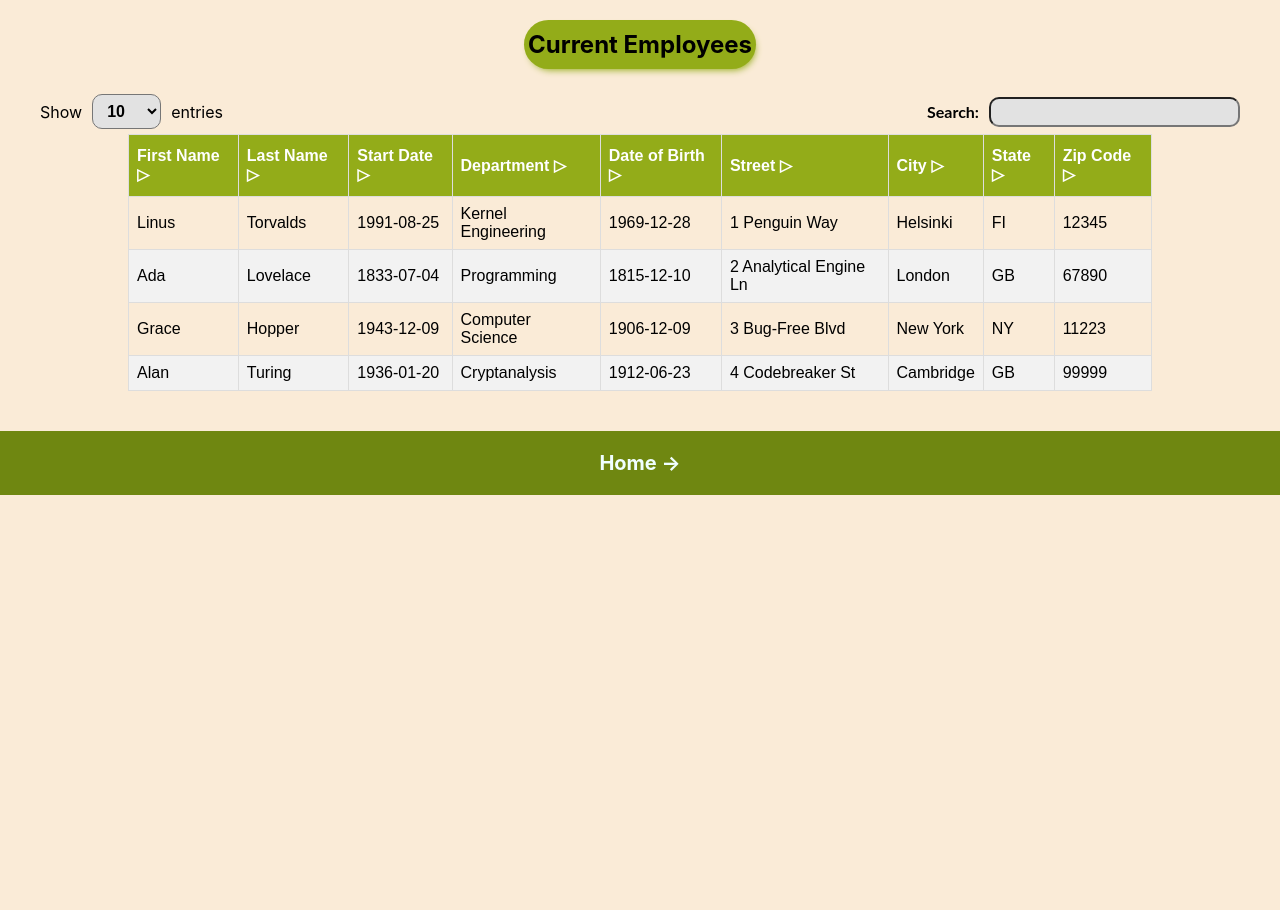
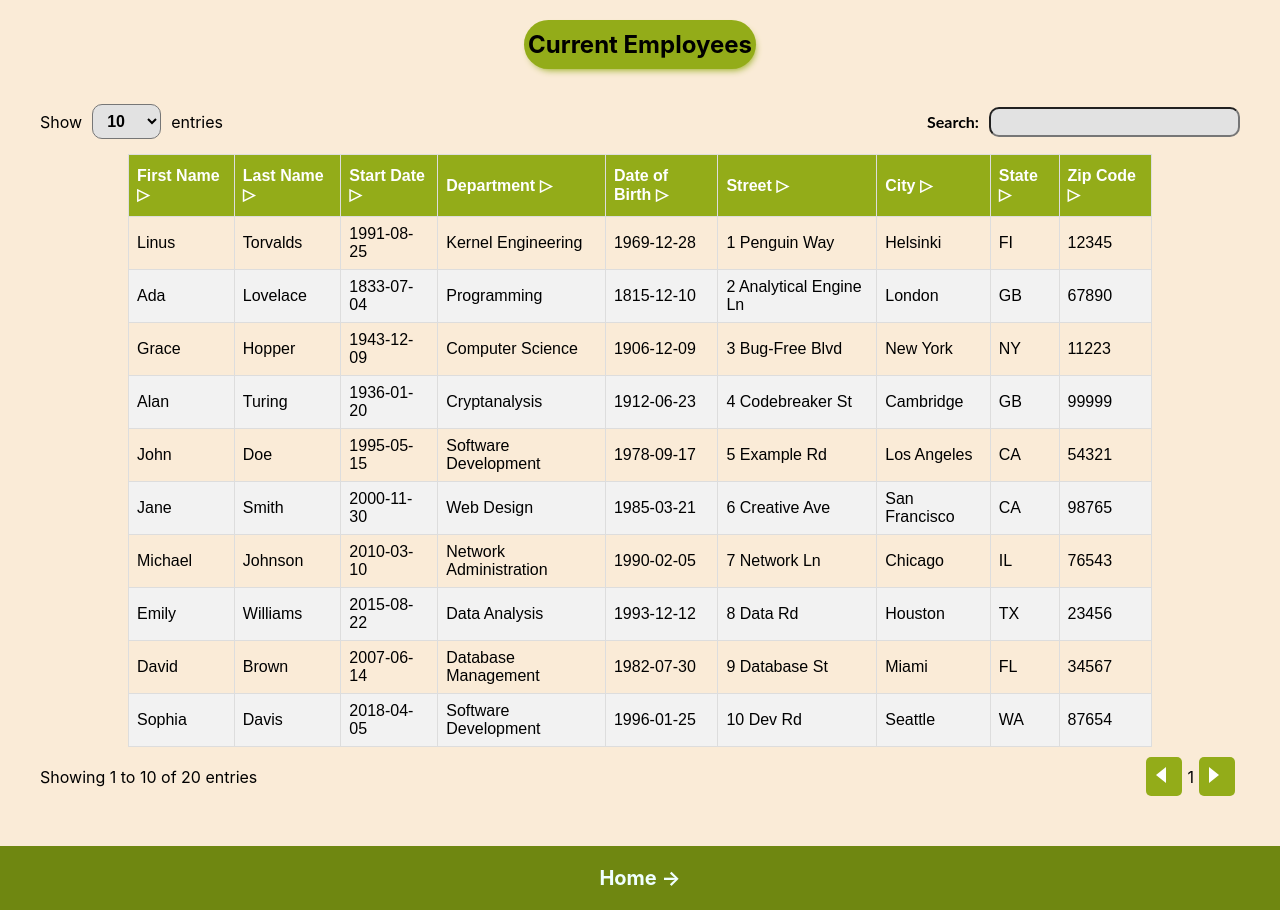
Before and after one commit to Foxy-WhiteTrack/P14_OC_Wealth-Health, a React (Create React App) app: page /employees in a window 1280 px wide. Before the commit the page ends 800 px from the top, so only its background shows below. Built offline with nearby package versions, Linux system fonts and the light colour scheme; the HTML template or start-up script is replaced by a standard one.

Commit message:
Pagination mise en place et fonctionnelle

```diff
--- a/src/components/EmployeeTable/EmployeeTable.css
+++ b/src/components/EmployeeTable/EmployeeTable.css
@@ -26,3 +26,7 @@
     background-color: #93ac19;
     color: white;
 }
+
+.table th:hover {
+    background-color: #6f8711;
+}
--- a/src/components/FilterZone/FilterZone.css
+++ b/src/components/FilterZone/FilterZone.css
@@ -2,5 +2,5 @@
     display: flex;
     justify-content: space-between;
     align-items: center;
-    padding: 0 40px;
+    padding: 10px 40px;
 }
--- /dev/null
+++ b/src/components/Pagination/Pagination.css
@@ -0,0 +1,17 @@
+.pagination button {
+    background-color: #93ac19;
+    fill: white;
+    padding: 10px;
+    border: none;
+    border-radius: 5px;
+    margin: 0 5px;
+}
+
+.pagination button:hover {
+    background-color: #6f8711;
+    fill: white;
+    padding: 10px;
+    border: none;
+    border-radius: 5px;
+    margin: 0 5px;
+}
--- /dev/null
+++ b/src/components/Pagination/Pagination.jsx
@@ -0,0 +1,39 @@
+import React from 'react';
+import './Pagination.css';
+
+export default function Pagination({ totalItems, itemsPerPage, currentPage, onPageChange }) {
+    // nbr total de pages
+    const totalPages = Math.ceil(totalItems / itemsPerPage);
+
+    // navigation (vers la page préc.)
+    const goToPreviousPage = () => {
+        if (currentPage > 1) {
+            onPageChange(currentPage - 1);
+        }
+    };
+
+    // navigation (vers la page suiv.)
+    const goToNextPage = () => {
+        if (currentPage < totalPages) {
+            onPageChange(currentPage + 1);
+        }
+    };
+
+    return (
+        <div className="pagination">
+            <button onClick={goToPreviousPage} disabled={currentPage === 1}>
+                <svg width="16" height="16" xmlns="http://www.w3.org/2000/svg">
+                    <path d="M10 0 L0 8 L10 16"></path>
+                </svg>
+            </button>
+            <span>
+                {currentPage}
+            </span>
+            <button onClick={goToNextPage} disabled={currentPage === totalPages}>
+                <svg width="16" height="16" xmlns="http://www.w3.org/2000/svg">
+                    <path d="M0 0 L10 8 L0 16"></path>
+                </svg>
+            </button>
+        </div>
+    );
+}
--- a/src/datas/employeeMock.js
+++ b/src/datas/employeeMock.js
@@ -43,5 +43,182 @@ const employeeMock = [
         state: 'GB',
         zipCode: '99999',
     },
-]
+    {
+        firstName: 'John',
+        lastName: 'Doe',
+        startDate: '1995-05-15',
+        department: 'Software Development',
+        dateOfBirth: '1978-09-17',
+        street: '5 Example Rd',
+        city: 'Los Angeles',
+        state: 'CA',
+        zipCode: '54321',
+    },
+    {
+        firstName: 'Jane',
+        lastName: 'Smith',
+        startDate: '2000-11-30',
+        department: 'Web Design',
+        dateOfBirth: '1985-03-21',
+        street: '6 Creative Ave',
+        city: 'San Francisco',
+        state: 'CA',
+        zipCode: '98765',
+    },
+    {
+        firstName: 'Michael',
+        lastName: 'Johnson',
+        startDate: '2010-03-10',
+        department: 'Network Administration',
+        dateOfBirth: '1990-02-05',
+        street: '7 Network Ln',
+        city: 'Chicago',
+        state: 'IL',
+        zipCode: '76543',
+    },
+    {
+        firstName: 'Emily',
+        lastName: 'Williams',
+        startDate: '2015-08-22',
+        department: 'Data Analysis',
+        dateOfBirth: '1993-12-12',
+        street: '8 Data Rd',
+        city: 'Houston',
+        state: 'TX',
+        zipCode: '23456',
+    },
+    {
+        firstName: 'David',
+        lastName: 'Brown',
+        startDate: '2007-06-14',
+        department: 'Database Management',
+        dateOfBirth: '1982-07-30',
+        street: '9 Database St',
+        city: 'Miami',
+        state: 'FL',
+        zipCode: '34567',
+    },
+    {
+        firstName: 'Sophia',
+        lastName: 'Davis',
+        startDate: '2018-04-05',
+        department: 'Software Development',
+        dateOfBirth: '1996-01-25',
+        street: '10 Dev Rd',
+        city: 'Seattle',
+        state: 'WA',
+        zipCode: '87654',
+    },
+    {
+        firstName: 'William',
+        lastName: 'Miller',
+        startDate: '2004-02-28',
+        department: 'Security Analysis',
+        dateOfBirth: '1980-09-03',
+        street: '11 Security Ln',
+        city: 'Dallas',
+        state: 'TX',
+        zipCode: '45678',
+    },
+    {
+        firstName: 'Olivia',
+        lastName: 'Smith',
+        startDate: '2012-11-17',
+        department: 'Network Engineering',
+        dateOfBirth: '1991-05-14',
+        street: '12 Network Rd',
+        city: 'Phoenix',
+        state: 'AZ',
+        zipCode: '56789',
+    },
+    {
+        firstName: 'Ethan',
+        lastName: 'Brown',
+        startDate: '2009-09-08',
+        department: 'System Administration',
+        dateOfBirth: '1984-03-28',
+        street: '13 System St',
+        city: 'Denver',
+        state: 'CO',
+        zipCode: '67890',
+    },
+    {
+        firstName: 'Mia',
+        lastName: 'Davis',
+        startDate: '2016-07-03',
+        department: 'Data Science',
+        dateOfBirth: '1994-08-18',
+        street: '14 Data Rd',
+        city: 'Atlanta',
+        state: 'GA',
+        zipCode: '78901',
+    },
+    {
+        firstName: 'James',
+        lastName: 'Johnson',
+        startDate: '2008-12-12',
+        department: 'Programming',
+        dateOfBirth: '1983-11-10',
+        street: '15 Code Rd',
+        city: 'Austin',
+        state: 'TX',
+        zipCode: '12345',
+    },
+    {
+        firstName: 'Emma',
+        lastName: 'Jones',
+        startDate: '2013-10-19',
+        department: 'Web Development',
+        dateOfBirth: '1992-04-29',
+        street: '16 Web Rd',
+        city: 'San Diego',
+        state: 'CA',
+        zipCode: '23456',
+    },
+    {
+        firstName: 'Alexander',
+        lastName: 'Martin',
+        startDate: '2011-06-06',
+        department: 'Database Administration',
+        dateOfBirth: '1981-07-15',
+        street: '17 DB Rd',
+        city: 'Las Vegas',
+        state: 'NV',
+        zipCode: '34567',
+    },
+    {
+        firstName: 'Ava',
+        lastName: 'Smith',
+        startDate: '2017-05-24',
+        department: 'Security Analysis',
+        dateOfBirth: '1995-02-22',
+        street: '18 Security Ln',
+        city: 'Portland',
+        state: 'OR',
+        zipCode: '45678',
+    },
+    {
+        firstName: 'Noah',
+        lastName: 'Lee',
+        startDate: '2014-09-07',
+        department: 'System Administration',
+        dateOfBirth: '1993-03-15',
+        street: '19 System St',
+        city: 'San Jose',
+        state: 'CA',
+        zipCode: '56789',
+    },
+    {
+        firstName: 'Oliver',
+        lastName: 'Clark',
+        startDate: '2019-02-14',
+        department: 'Data Analysis',
+        dateOfBirth: '1997-10-08',
+        street: '20 Data Rd',
+        city: 'Raleigh',
+        state: 'NC',
+        zipCode: '67890',
+    },
+];
+
 export default employeeMock;
--- a/src/pages/EmployeeList/EmployeeList.css
+++ b/src/pages/EmployeeList/EmployeeList.css
@@ -0,0 +1,6 @@
+.bottom-zone {
+    display: flex;
+    justify-content: space-between;
+    padding: 10px 40px;
+    align-items: center;
+}
--- a/src/pages/EmployeeList/EmployeeList.jsx
+++ b/src/pages/EmployeeList/EmployeeList.jsx
@@ -3,16 +3,47 @@ import React, { useEffect, useState } from "react";
 import employeeMock from '../../datas/employeeMock';
 import EmployeeTable from '../../components/EmployeeTable/EmployeeTable';
 import FilterZone from '../../components/FilterZone/FilterZone';
+import Pagination from '../../components/Pagination/Pagination';
+
+import './EmployeeList.css';
 
 export default function EmployeeList() {
+    // Nombre d'éléments par page
+    const itemsPerPage = 10; // Nbr temporaire
+
+    // État pour suivre la page actuelle
+    const [currentPage, setCurrentPage] = useState(1);
+
+    // Fonction pour gérer le changement de page
+    const handlePageChange = (page) => {
+        setCurrentPage(page);
+    };
+
+    // Calcul du nombre total d'éléments
+    const totalItems = employeeMock.length;
+
+    // Calcul des éléments à afficher sur la page actuelle
+    const startIndex = (currentPage - 1) * itemsPerPage;
+    const endIndex = startIndex + itemsPerPage;
+    const displayedData = employeeMock.slice(startIndex, endIndex);
 
     return (
         <main>
             <div id="employee-div" className="container">
                 <FilterZone />
-                <EmployeeTable data={employeeMock} />
+                <EmployeeTable data={displayedData} />
+                <div className="bottom-zone">
+                    <div className="current-pos">
+                        Showing {startIndex + 1} to {Math.min(endIndex, totalItems)} of {totalItems} entries
+                    </div>
+                    <Pagination
+                        totalItems={totalItems}
+                        itemsPerPage={itemsPerPage}
+                        currentPage={currentPage}
+                        onPageChange={handlePageChange}
+                    />
+                </div>
             </div>
         </main>
     );
-
 }
```
